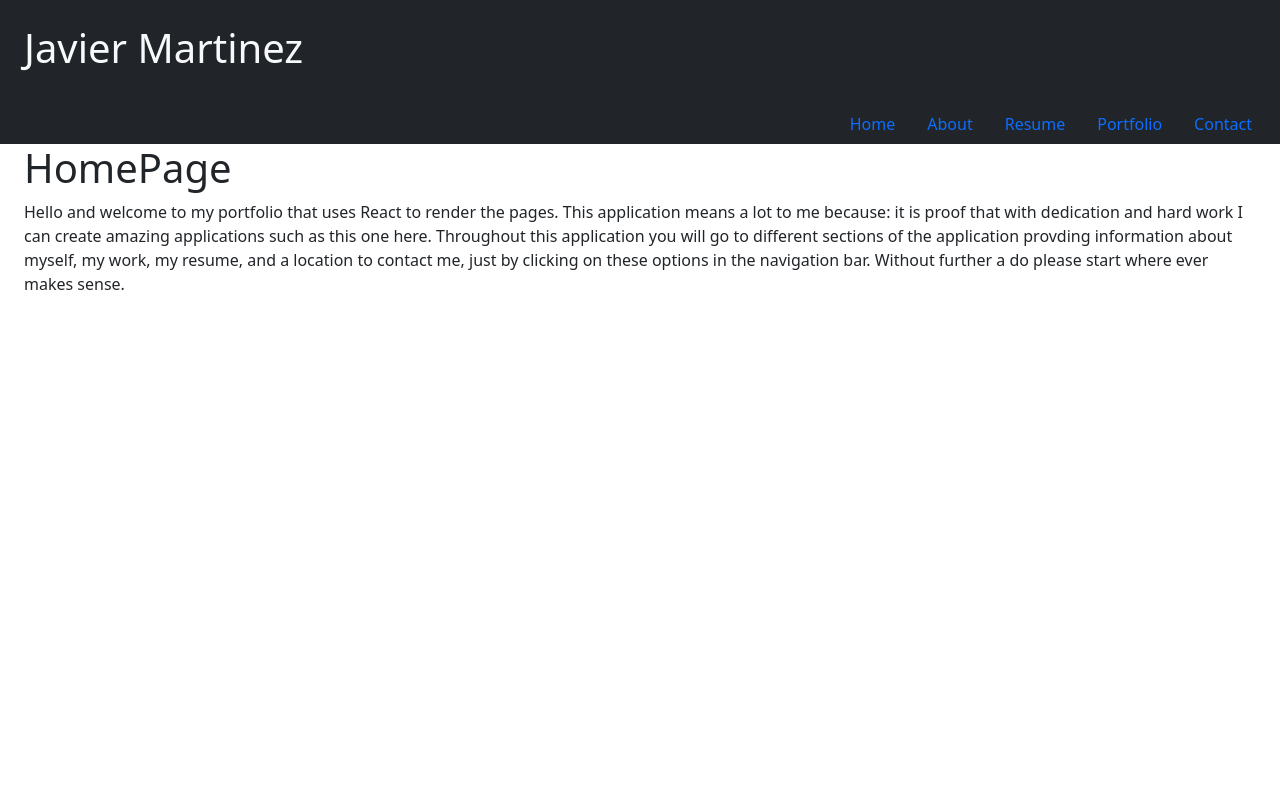
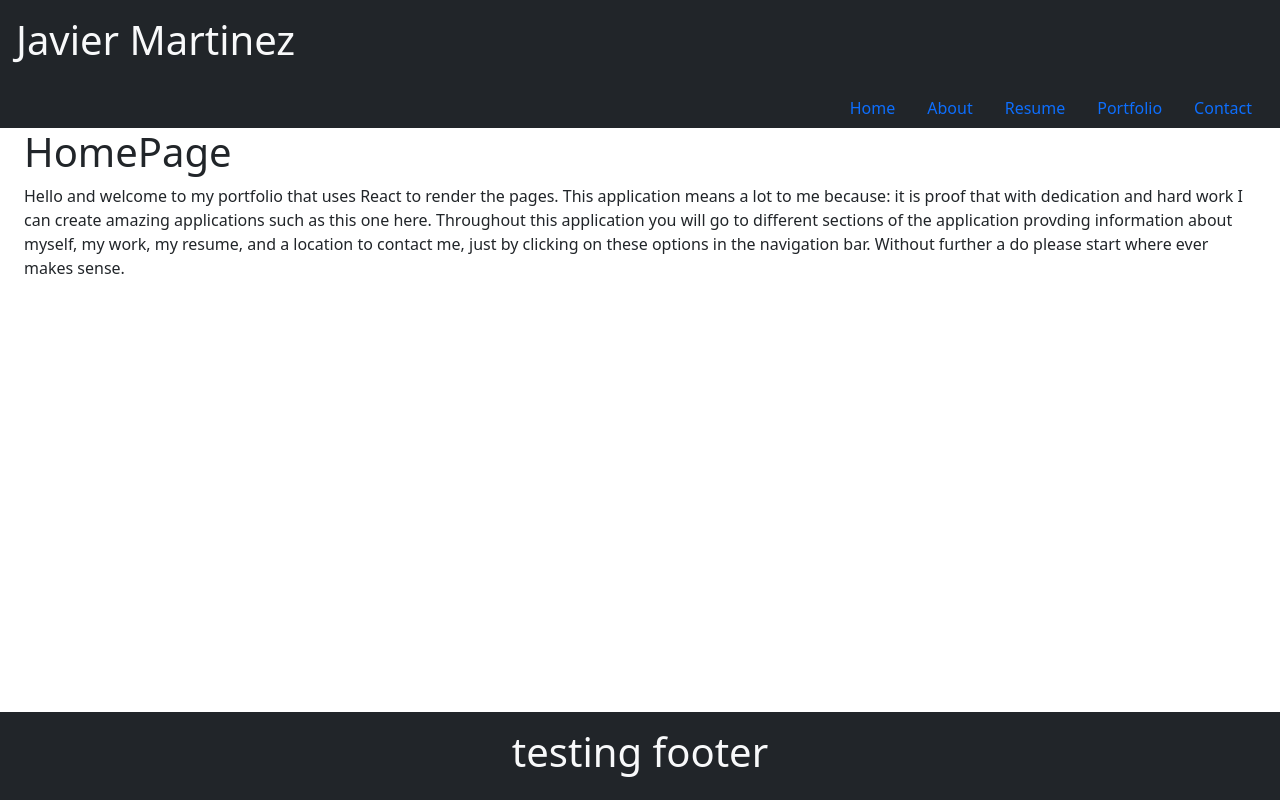
Before and after one commit to Javier2596/React-portfolio, a React (Create React App) app in the folder react-protfolio-app/: page / in a window 1280 px wide. Built offline with nearby package versions, Linux system fonts and the light colour scheme.

Commit message:
added footer

```diff
--- a/react-protfolio-app/src/App.js
+++ b/react-protfolio-app/src/App.js
@@ -1,6 +1,7 @@
 // import necessary components and tools
 import React from 'react';
 import Header from './components/header';
+import Footer from './components/footer';
 import PortfolioContainer from './components/PortfolioContainer';
 
 // app function to organize components in correct manner in div element
@@ -9,6 +10,7 @@ function App () {
   <div>
     <Header />
     <PortfolioContainer />
+    <Footer />
   </div>
   );
 }
--- /dev/null
+++ b/react-protfolio-app/src/components/footer.js
@@ -0,0 +1,11 @@
+import React from 'react';
+
+function Footer() {
+  return (
+      <footer className="p-3 bg-dark text-light text-center fixed-bottom">
+        <h1> testing footer</h1>
+      </footer>
+  );
+}
+
+export default Footer;
--- a/react-protfolio-app/src/components/header.js
+++ b/react-protfolio-app/src/components/header.js
@@ -2,7 +2,7 @@ import React from 'react';
 
 function Header() {
   return (
-      <header className=" p-4 bg-dark text-light">
+      <header className=" p-3 bg-dark text-light">
         <h1>Javier Martinez</h1>
       </header>
   );
```
